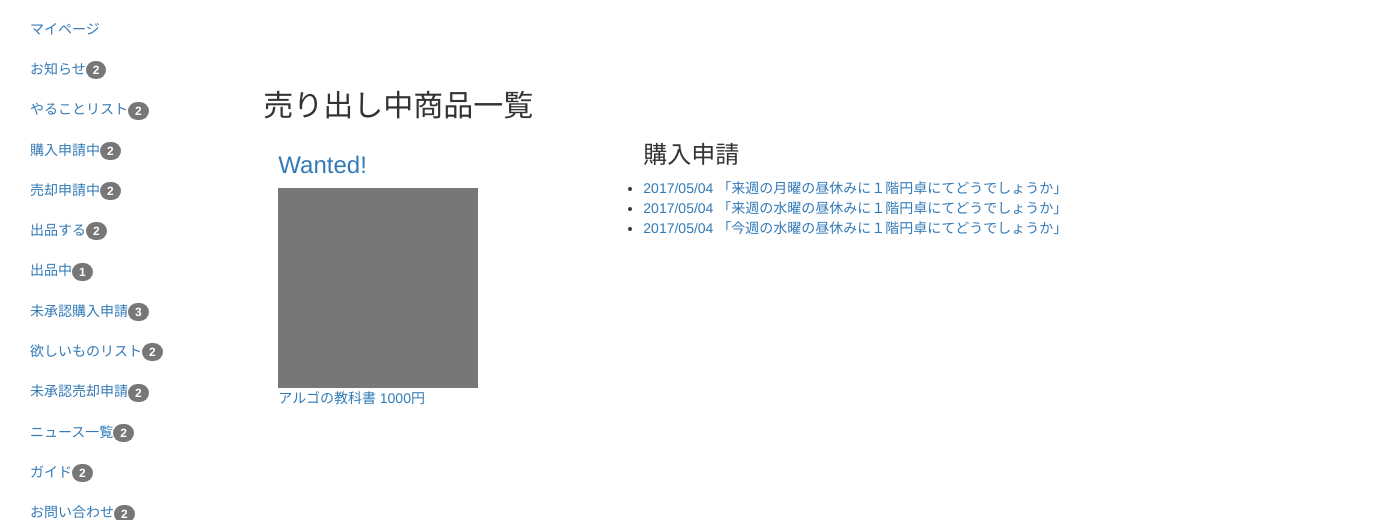
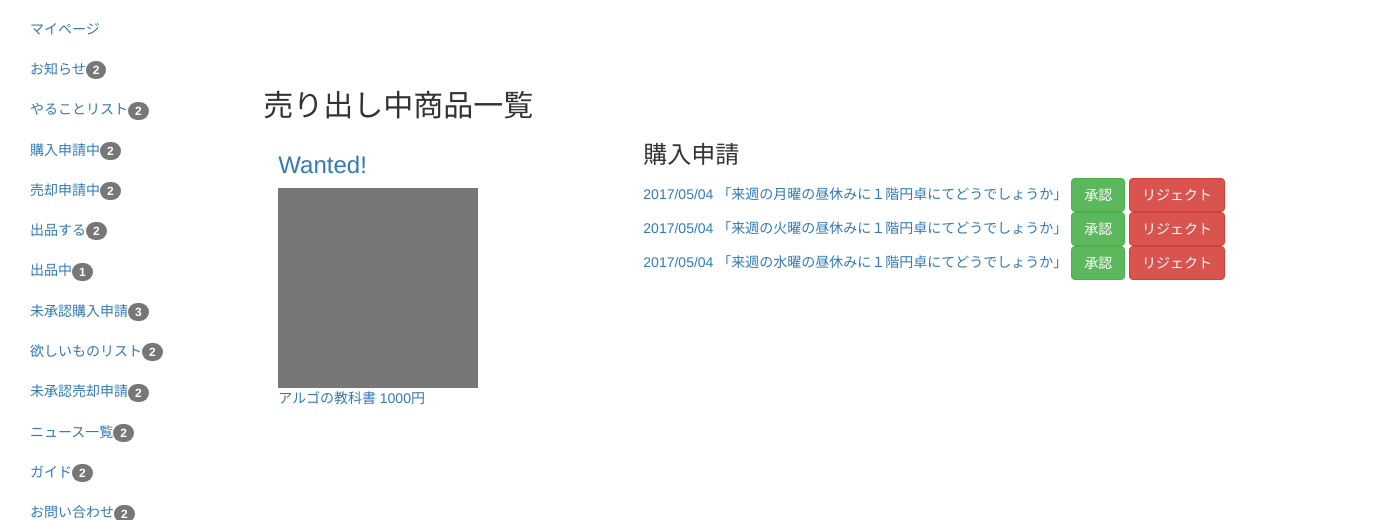
Before and after one commit to uehara1414/locari_old, a Django app: page /submitted_buy_request_list/ in a window 1400 px wide. Shown: the part 51-571 px from the top of the page. Run offline with Django 3.2, Linux system fonts and the light colour scheme; some libraries are stand-ins or nearby versions.

Commit message:
update submit_buy_request_list

```diff
--- a/locari_app/templates/locari_app/submitted_buy_request_list.html
+++ b/locari_app/templates/locari_app/submitted_buy_request_list.html
@@ -12,9 +12,30 @@
     </div>
     <h3>購入申請</h3>
     <ul>
-      <li><a href="#">2017/05/04 「来週の月曜の昼休みに１階円卓にてどうでしょうか」</a></li>
-      <li><a href="#">2017/05/04 「来週の水曜の昼休みに１階円卓にてどうでしょうか」</a></li>
-      <li><a href="#">2017/05/04 「今週の水曜の昼休みに１階円卓にてどうでしょうか」</a></li>
+      <li class="list-inline"><a href="#">2017/05/04 「来週の月曜の昼休みに１階円卓にてどうでしょうか」</a>
+        <form style="display: inline">
+          <button class="btn btn-success" type="submit">承認</button>
+        </form>
+        <form style="display: inline">
+          <button class="btn btn-danger" type="submit">リジェクト</button>
+        </form>
+      </li>
+      <li class="list-inline"><a href="#">2017/05/04 「来週の火曜の昼休みに１階円卓にてどうでしょうか」</a>
+        <form style="display: inline">
+          <button class="btn btn-success" type="submit">承認</button>
+        </form>
+        <form style="display: inline">
+          <button class="btn btn-danger" type="submit">リジェクト</button>
+        </form>
+      </li>
+      <li class="list-inline"><a href="#">2017/05/04 「来週の水曜の昼休みに１階円卓にてどうでしょうか」</a>
+        <form style="display: inline">
+          <button class="btn btn-success" type="submit">承認</button>
+        </form>
+        <form style="display: inline">
+          <button class="btn btn-danger" type="submit">リジェクト</button>
+        </form>
+      </li>
     </ul>
   </div>
 {% endblock %}
```
